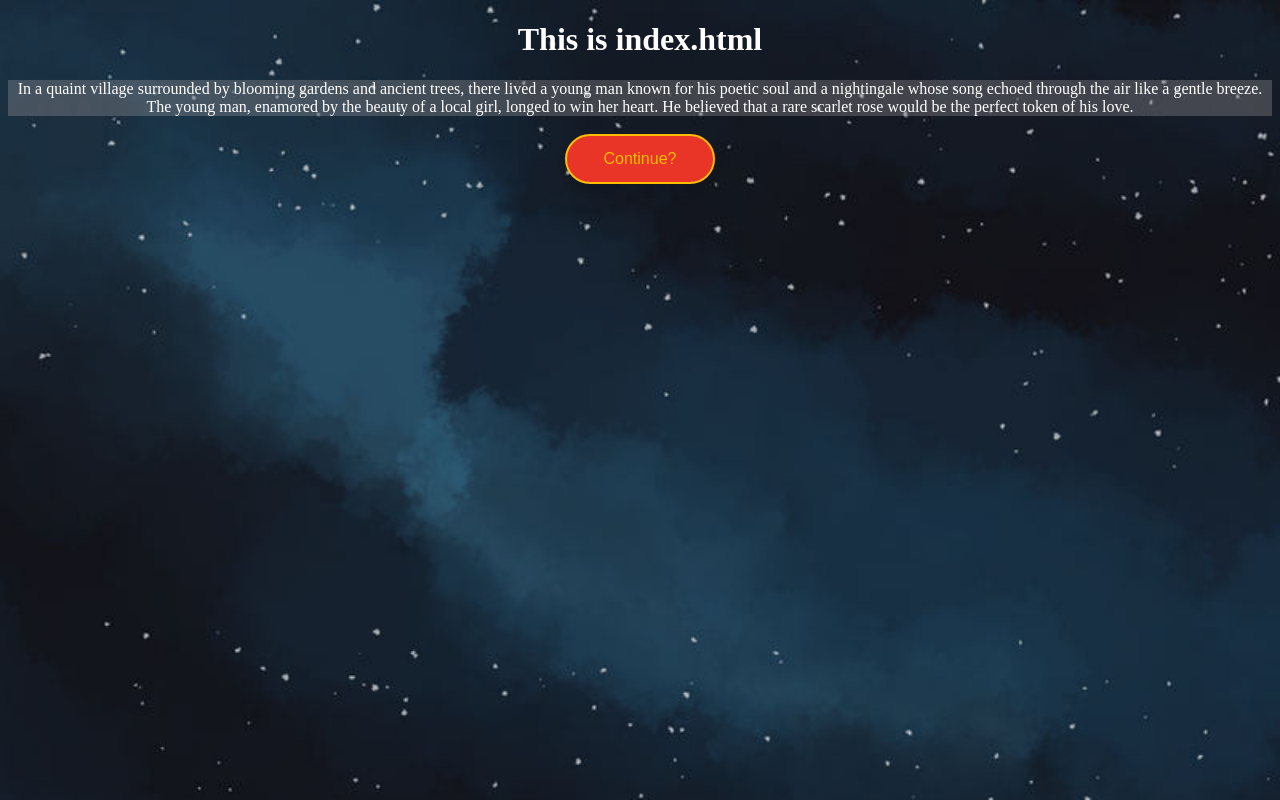
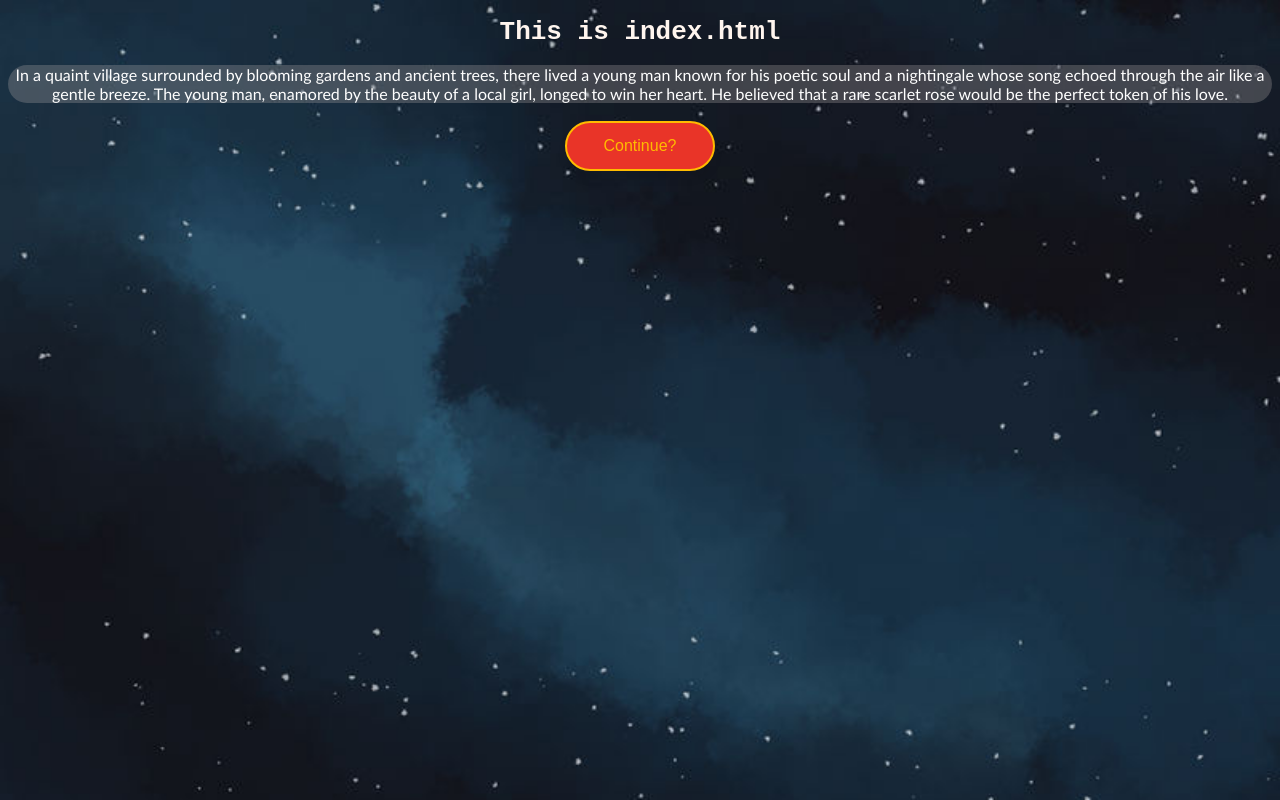
Before and after one commit to JasminWise/Tell-a-Story, a plain HTML site: page index.html in a window 1280 px wide. Drawn offline with Linux system fonts and the light colour scheme.

Commit message:
Merge branch 'main' of https://github.com/JasminWise/Tell-a-Story

```diff
--- a/style.css
+++ b/style.css
@@ -21,6 +21,7 @@ body {
     width: 150px;
     height: 50px;
 }
+
 .CocoButton:hover {
     background-color: #ff46f0;
     color: #fff6de;
@@ -31,8 +32,17 @@ a {
     text-decoration: none;
 }
 
+h1{
+    font-family: monospace;
+    color: seashell;
+    font-size: bold;
+}
+
 p {
     background-color: rgba(173, 166, 166, 0.3);
+    border-radius: 20px;
+    font-family: 'Gill Sans', 'Gill Sans MT', Calibri, 'Trebuchet MS', sans-serif;
+
 }
 .nosifer{
     font-family: 'Nosifer', sans-serif;
```
